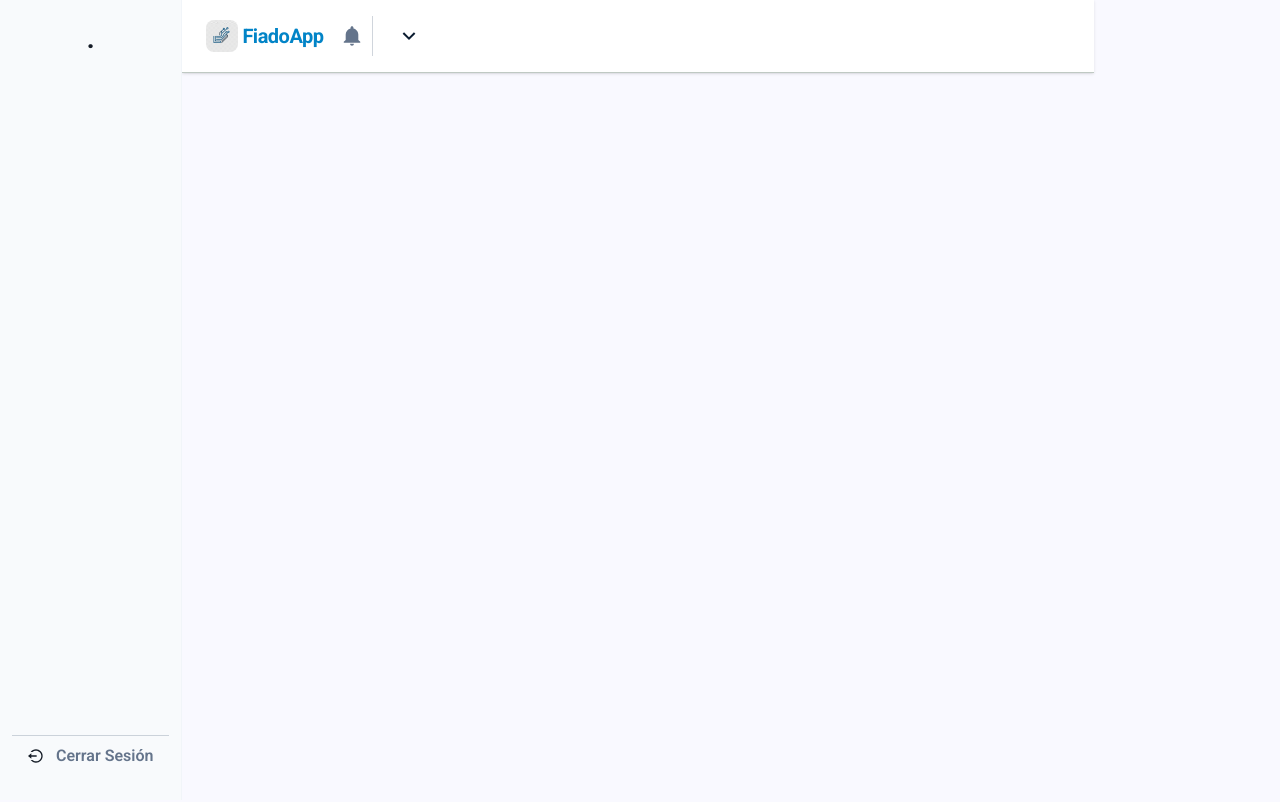
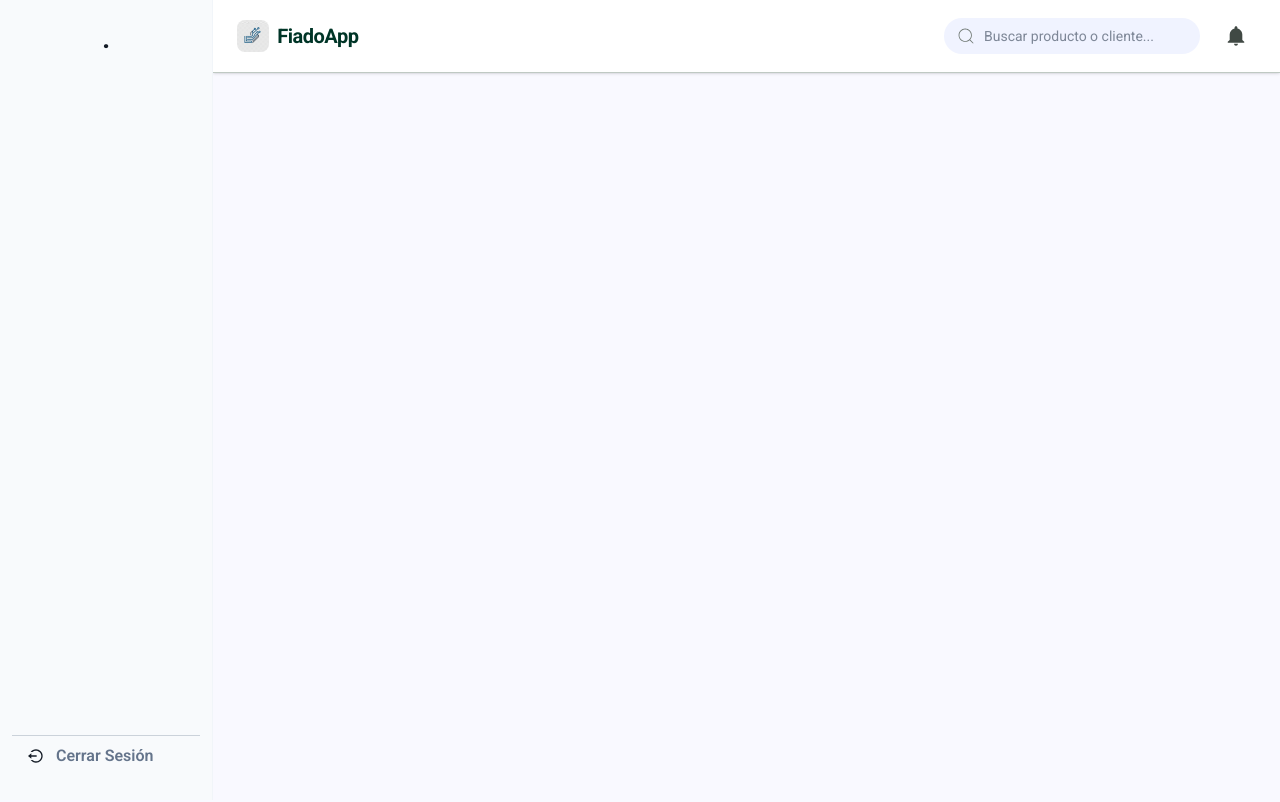
Before and after one commit to Olozano1194/FiadoApp, a React (Vite) app in the folder frontend/: page / in a window 1280 px wide. Shown: the top 802 px of the page. Built offline with nearby package versions, Linux system fonts and the light colour scheme.

Commit message:
refactor: simplify layout and improve header functionality

```diff
--- a/frontend/index.html
+++ b/frontend/index.html
@@ -6,7 +6,7 @@
     <meta name="viewport" content="width=device-width, initial-scale=1.0" />
     <title>Fiado App</title>
   </head>
-  <body class="bg-bg flex font-roboto min-h-221 overflow-hidden text-on-surface">
+  <body class="bg-bg font-roboto text-on-surface">
     <div id="root"></div>
     <script type="module" src="/src/main.tsx"></script>
   </body>
--- a/frontend/src/components/headerNav/NavHeader.tsx
+++ b/frontend/src/components/headerNav/NavHeader.tsx
@@ -1,93 +1,46 @@
-// import { useAuth } from "../../context/useAuth";
 // icons
-import { RiArrowDownSLine, RiSettings3Line, RiLogoutCircleRLine } from "react-icons/ri";
-//Enlaces
-import { Link, useNavigate } from "react-router-dom";
+import { CiSearch } from "react-icons/ci";
 //react-menu
-import { Menu, MenuButton, MenuItem, MenuItems } from '@headlessui/react';
+import { Menu } from '@headlessui/react';
 //Component
 import NotificationMenu from "../../components/headerNav/NotificationMenu";
 // logo
 import logo from "../../assets/logo.png"
 
 const NavHeader = () => {
-    const navigate = useNavigate();
-
-    // const { user, logout } = useAuth();
-
-    // Esta función nos sirve para cerrar la sesión
-     const handleLogOut = () => {
-        // logout();
-        navigate('/');
-    }
-
-    const defaultAvatar = "https://img.freepik.com/foto-gratis/feliz-optimista-guapo-gerente-ventas-latina-apuntando-lado-mirando-camara_1262-12679.jpg";
 
     return (
-        <nav className="flex items-center gap-x-2">
-            {/* Logo y nombre */}
+        <nav className="flex items-center justify-between gap-x-2 w-full">
+            {/* Logo y nombre - lado izquierdo */}
             <Menu>
-                <div className="flex gap-1 w-auto items-center">
+                <div className="flex gap-2 w-auto items-center">
                     <img
                         className="rounded-lg size-9 h-8 w-auto cursor-pointer"
                         src={logo}
                         alt="logo"
-                        // onClick={() => handleLogoClick(isHome, navigate)}
                     />
-                    <button
-                        // onClick={() => handleLogoClick(isHome, navigate)}
-                        className="font-bold text-xl tracking-tight text-text-primary cursor-pointer"
-                    >
+                    <button className="font-bold text-xl tracking-tight text-text-primary cursor-pointer">
                         FiadoApp
                     </button>
                 </div>
             </Menu>
-            {/* este seria el menu de las notificaciones */}
-            <Menu>
-                <NotificationMenu />
-            </Menu>
-            {/* aca comienza el menu desplegable del usuario */}
-            <Menu>
-                <MenuButton className="flex items-center gap-x-2 hover:bg-gray-100 p-2 rounded-lg transition-colors">
 
-                <span className="text-title font-semibold"></span>
-                <RiArrowDownSLine className="text-2xl" />
-                </MenuButton>
-                <MenuItems anchor='bottom' className='bg-surface-container-lowest mt-1 p-4 rounded-lg'>
-                    <MenuItem as='div' className='p-0'>
-                            <Link to='#' className="rounded-lg transition-colors text-title hover:bg-gray-100 flex items-center gap-x-4 py-2 px-4">
-                                <img
-                                    src={ defaultAvatar } alt="img-user"
-                                    className="w-10 h-10 object-cover rounded-full"
-                                />
-                                <div className="flex flex-col gap-1 text-sm">
-                                    <span className="font-semibold text-title text-sm"></span>
-                                    <span className="text-nav text-xm"></span>
-                                </div>
-                            </Link>
-
-                    </MenuItem>
-                    <hr className="my-4 border-nav/20" />
-
-                    <MenuItem as='div' className='p-0'>
-                            <Link to='/dashboard/profile' className="rounded-lg transition-colors text-nav hover:bg-gray-100 flex items-center gap-x-4 py-2 px-4 flex-1">
-                                <RiSettings3Line className="text-2xl text-primary" />
-                                Configuración
-                            </Link>
-
-                    </MenuItem>
-                    <hr className="my-4 border-nav/20" />
-
-                    <MenuItem as='div' className='p-0'>
-                        <button
-                            onClick={handleLogOut}
-                            className="w-full rounded-lg transition-colors text-nav hover:bg-gray-100 flex items-centerr gap-x-4 py-2 px-4 flex-1">
-                            <RiLogoutCircleRLine className="text-xl text-primary" />
-                            Cerrar Sesión
-                        </button>
-                    </MenuItem>
-                </MenuItems>
-            </Menu>
+            {/* Buscador y notificaciones - lado derecho */}
+            <div className="flex items-center gap-4">
+                {/* Buscador */}
+                <div className="relative hidden sm:block">
+                    <CiSearch className="absolute left-3 top-1/2 -translate-y-1/2 text-outline size-5" />
+                    <input
+                        type="search"
+                        className="bg-surface-container-low border-none outline-none pl-10 pr-4 py-2 rounded-full text-xs w-64 focus:outline-none focus:ring-2 focus:ring-secondary md:text-sm"
+                        placeholder="Buscar producto o cliente..."
+                    />
+                </div>
+                {/* Menú de notificaciones */}
+                <Menu>
+                    <NotificationMenu />
+                </Menu>
+            </div>
         </nav>
     );
 }
--- a/frontend/src/components/headerNav/NotificationMenu.tsx
+++ b/frontend/src/components/headerNav/NotificationMenu.tsx
@@ -1,6 +1,6 @@
 import React from "react";
 //icons
-import { RiCloseLine, RiInformationLine, RiCheckLine, RiInboxLine } from 'react-icons/ri';
+import { RiInboxLine } from 'react-icons/ri';
 import { IoMdNotifications } from "react-icons/io";
 import { FaWhatsapp } from "react-icons/fa6";
 //Enlaces
@@ -14,8 +14,8 @@ const NotificationMenu = () => {
 
     return (
         <Menu>
-            <MenuButton className="border-r border-nav/30 cursor-pointer text-nav relative hover:text-title p-2 transition-colors">
-                <IoMdNotifications className="text-2xl" />
+            <MenuButton className="cursor-pointer text-nav relative hover:text-title p-2 transition-colors">
+                <IoMdNotifications className="text-2xl text-surface-variant" />
             </MenuButton>
             <MenuItems anchor='bottom end' className='bg-surface-container-lowest mt-1 p-4 rounded-lg max-h-[70vh] overflow-y-auto w-96'>
                 <div className="flex justify-between items-center mb-2">
@@ -55,7 +55,6 @@ const NotificationMenu = () => {
                                         </a>
                                 </div>
                             </MenuItem>
-                            {<hr className="my-3 border-nav" />}
                         </React.Fragment>
                 <hr className="my-3 border-nav/30" />
                 <MenuItem as='div' className='p-0 hover:bg-slate-100 flex justify-center cursor-default rounded-xl'>
--- a/frontend/src/index.css
+++ b/frontend/src/index.css
@@ -11,12 +11,14 @@
     --color-primary-container: #2563eb;
     --color-secondary: #434655;
     --color-surface-container-lowest: #ffffff;
+    --color-surface-container-low: #f0f3ff;
     --color-surface-container-high: #dce9ff;
+    --color-surface-variant: #404944;
     --color-bg: #f9f9ff;
     --color-on-surface: #0b1c30;
     --color-outline: #707974;
     --color-outline-variant: #bfc9c3;
-    --color-text-primary: #0284c7;
+    --color-text-primary: #003527;
     --color-nav: #64748b;
     --color-title: #0f172a;
     --color-tertiary: #006242;
--- a/frontend/src/layouts/LayoutAdmin.tsx
+++ b/frontend/src/layouts/LayoutAdmin.tsx
@@ -7,13 +7,11 @@ function LayoutAdmin() {
     return (
         <section className="min-h-screen grid grid-cols-1 xl:grid-cols-6">
             <SideBar />
-
             <div className="xl:col-span-5">
                 <Header />
                 <div className="h-[90vh] overflow-y-scroll p-8">
                     <Outlet />
                 </div>
-
             </div>
         </section>
     );
```
